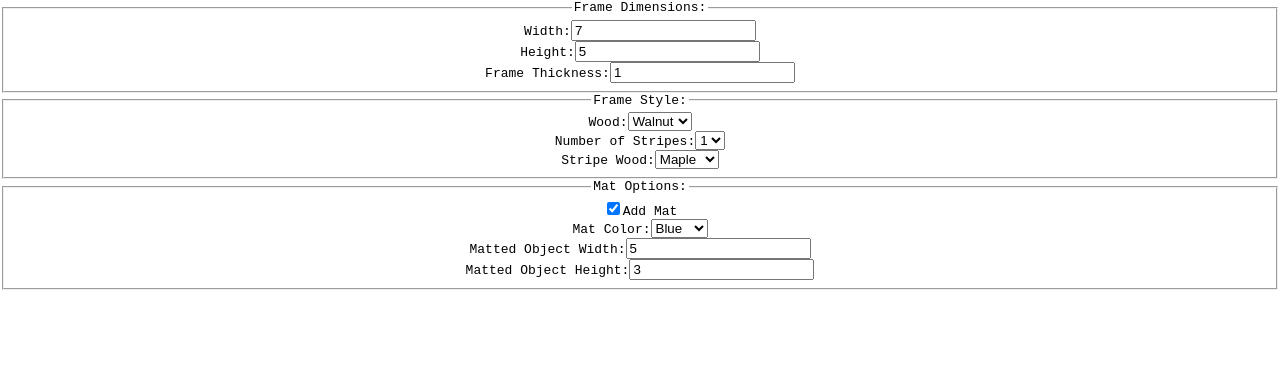
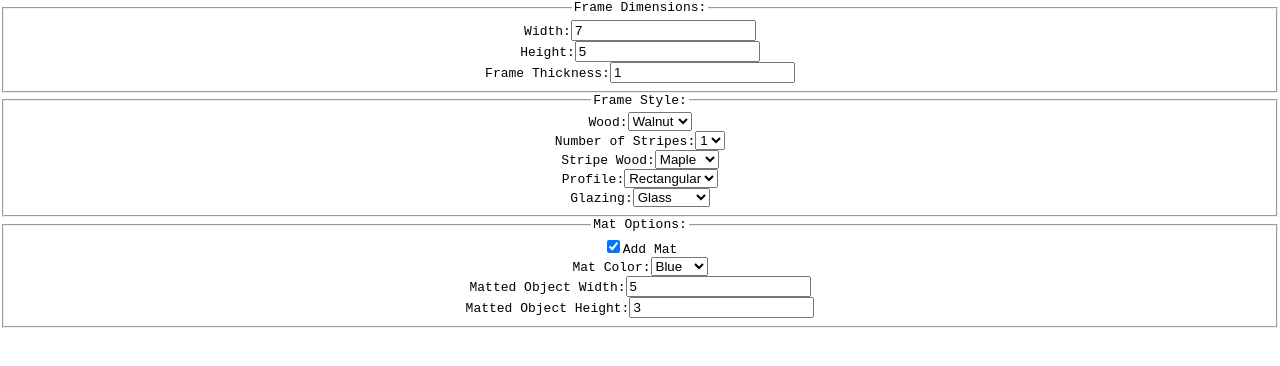
Before and after one commit to JessMorgan/Frame-Designer-React, a React app: page / in a window 1280 px wide. Shown: the top 366 px of the page. Built offline with nearby package versions, Linux system fonts and the light colour scheme.

Commit message:
Added profile and glazing options

```diff
--- a/src/App.js
+++ b/src/App.js
@@ -22,9 +22,18 @@ const App = () => {
       })
       .then(colors => {setMatColors(colors)})
       .catch(error => console.log(`Error fetching mat colors: ${error}`));
+    fetch('/profiles.txt')
+      .then(response => {
+        if (response.ok) {
+          return response.json();
+        }
+      })
+      .then(profiles => {setProfileOptions(profiles);})
+      .catch(error => console.log(`Error fetching profile options: ${error}`));
   }, []);
   const [woodChoices, setWoodChoices] = React.useState([]);
   const [matColors, setMatColors] = React.useState({});
+  const [profileOptions, setProfileOptions] = React.useState([]);
   const [state, setState] = React.useState({
     'width': 7,
     'height': 5,
@@ -41,7 +50,7 @@ const App = () => {
   });
   return (
     <div className="App">
-      <FrameDesignerForm state={state} update={setState} woods={woodChoices} matColors={matColors}/>
+      <FrameDesignerForm state={state} update={setState} woods={woodChoices} matColors={matColors} profileOptions={profileOptions}/>
       <Preview state={state}/>
     </div>
   );
--- a/src/components/Form/FrameDesignerForm.js
+++ b/src/components/Form/FrameDesignerForm.js
@@ -22,15 +22,14 @@ const FrameDesignerForm = props => {
       </fieldset>
       <fieldset>
         <legend>Frame Style:</legend>
-        {/* wood radios
-        stripes
-        profiles
-        glazing */}
+        {/* wood radios */}
         <Select name="wood" label="Wood:" options={props.woods} selected={props.state.wood} onChange={updateByEvent} />
         <Select name="stripes" label="Number of Stripes:" options={[0,1,2]} selected={props.state.stripes} onChange={updateByEvent} />
         {props.state.stripes >= 1 &&
           <Select name="stripeWood" label="Stripe Wood:" options={props.woods} selected={props.state.stripeWood} onChange={updateByEvent} />
         }
+        <Select name="profile" label="Profile:" options={props.profileOptions} selected={props.state.profile} onChange={updateByEvent} />
+        <Select name="glazing" label="Glazing:" options={["Glass","No Glass"]} selected={props.state.glazing} onChange={updateByEvent} />
       </fieldset>
       <fieldset>
         <legend>Mat Options:</legend>
```
Also changed, not shown: public/profiles.txt (added).
